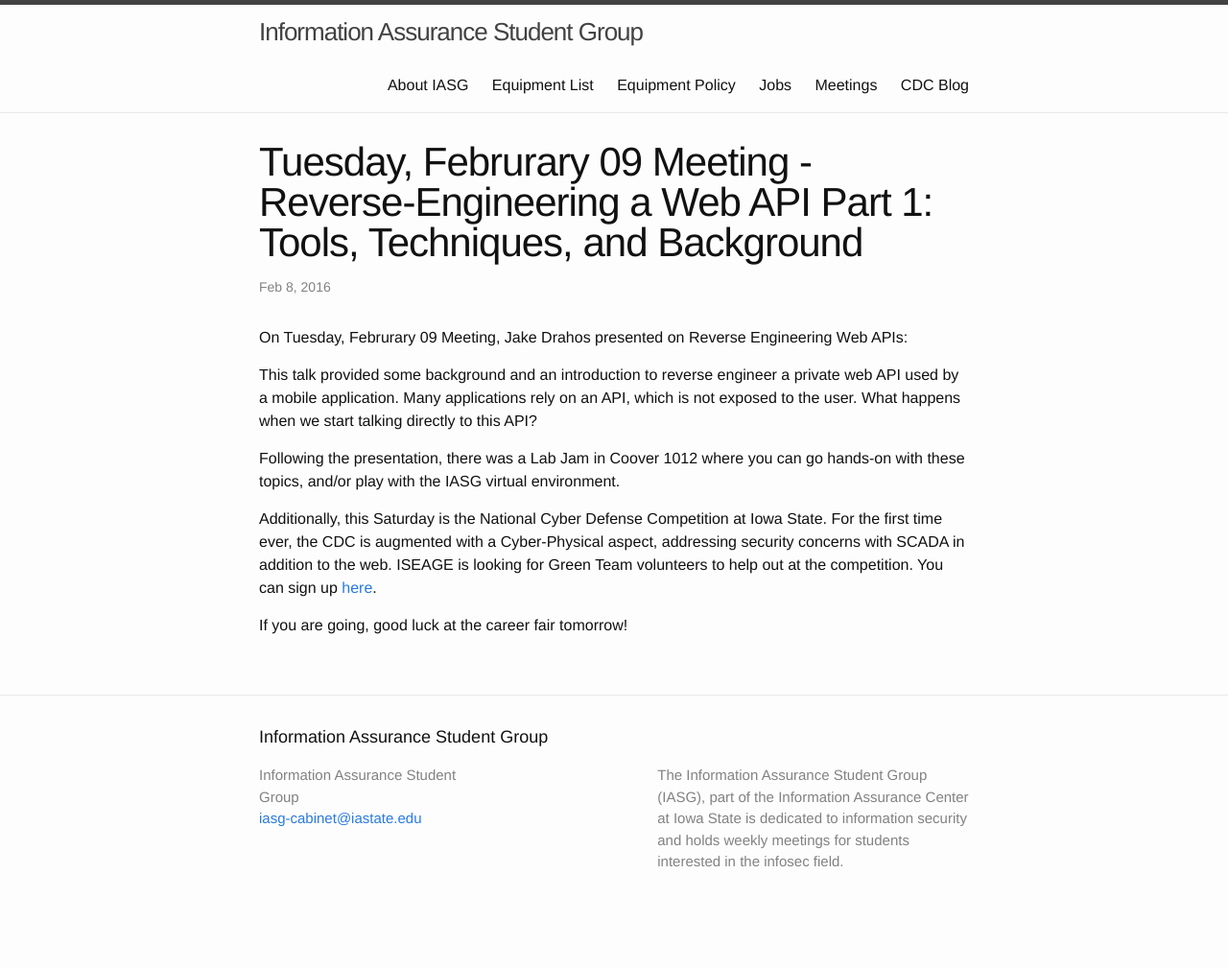
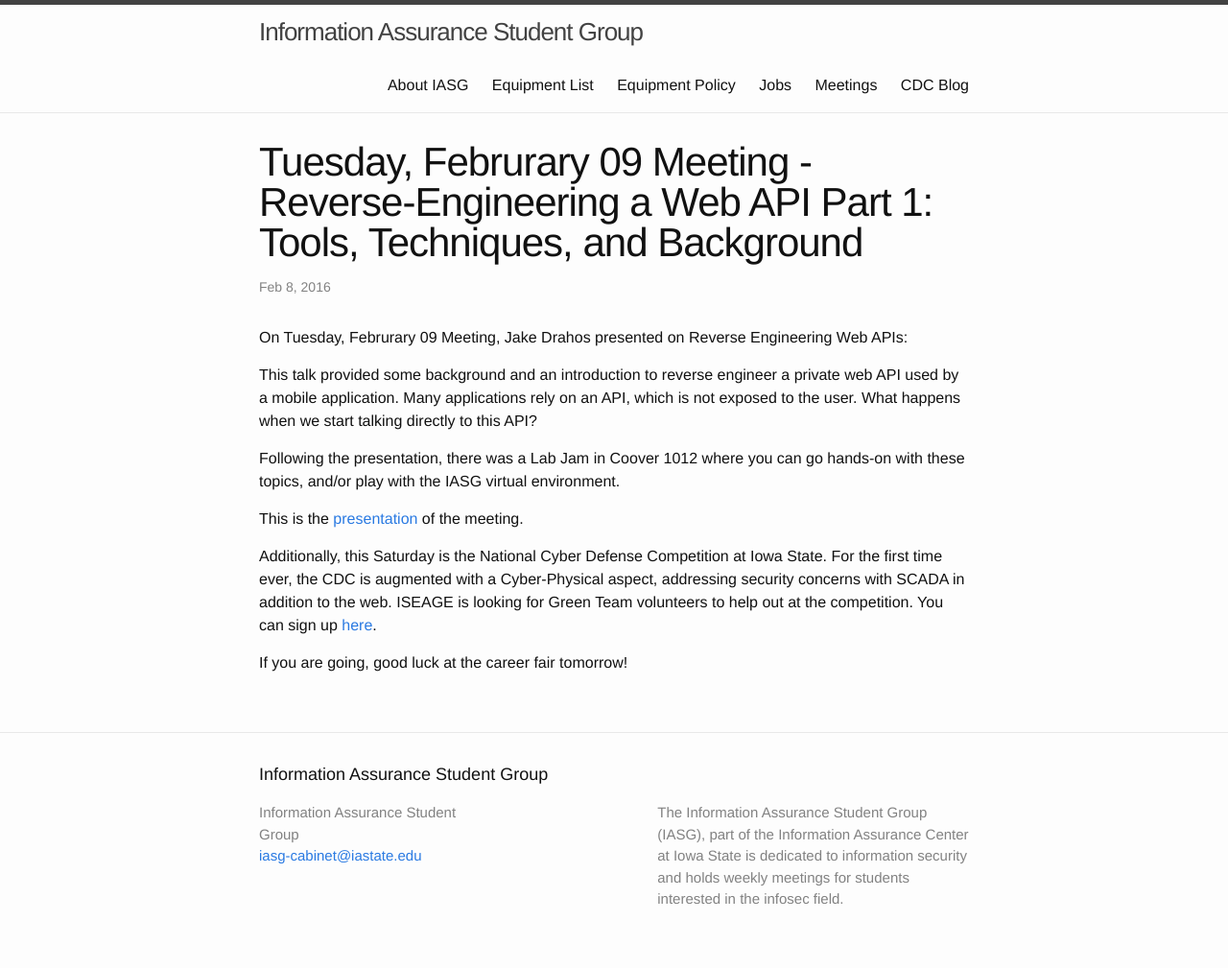
Before and after one commit to IASG/iasg.github.io, a Jekyll site: the page built from _posts/2016-02-09-meeting.markdown, in a window 1280 px wide. Shown: the whole page at 96% size. Built offline with Jekyll 4.4.1, drawn with Linux system fonts in a browser that asks for light colours; before the commit the page ends 970 px from its top, so only the background shows below that.

Commit message:
Update 2016-02-09-meeting.markdown

```diff
--- a/_posts/2016-02-09-meeting.markdown
+++ b/_posts/2016-02-09-meeting.markdown
@@ -12,6 +12,8 @@
 
 Following the presentation, there was a Lab Jam in Coover 1012 where you can go hands-on with these topics, and/or play with the IASG virtual environment.
 
+This is the [presentation](https://docs.google.com/presentation/d/1DVsHj7bnhm67njFSga6rexSw9beC49_VWzbcSPyLqHc/edit?usp=sharing) of the meeting.
+
 Additionally, this Saturday is the National Cyber Defense Competition at Iowa State. For the first time ever, the CDC is augmented with a Cyber-Physical aspect, addressing security concerns with SCADA in addition to the web. ISEAGE is looking for Green Team volunteers to help out at the competition. You can sign up [here](https://docs.google.com/forms/d/1ATftRcIRt7rQW_EFwc0sPnTZhsRp6q3k2Iqb6O0x9F8/viewform).
 
 If you are going, good luck at the career fair tomorrow!
```
